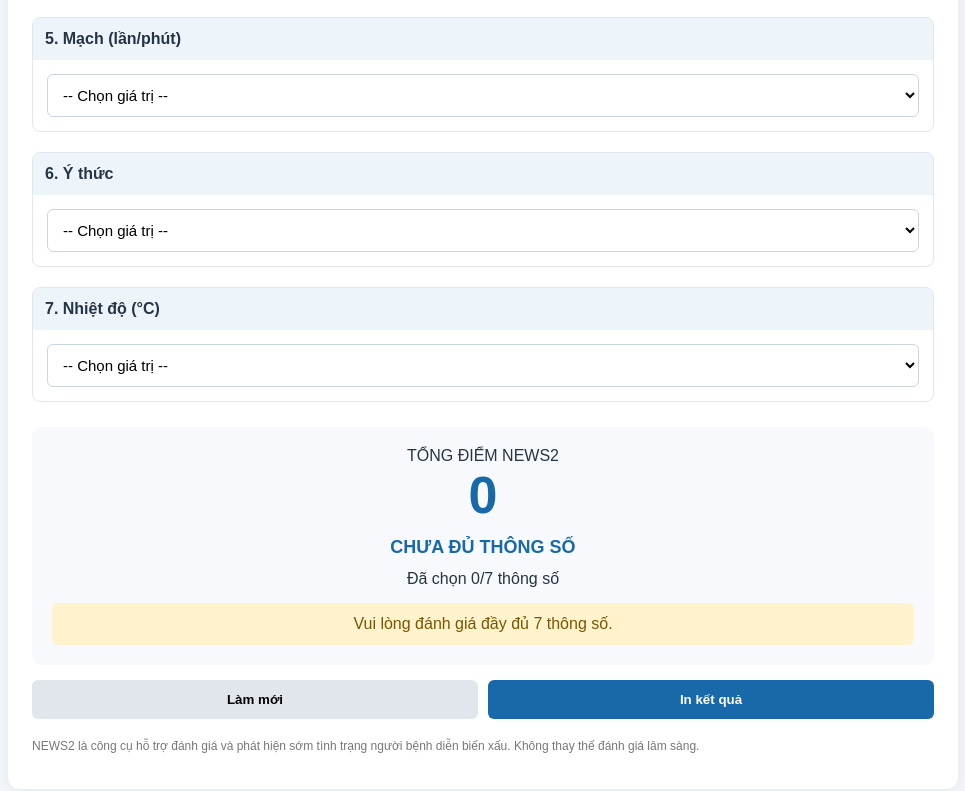
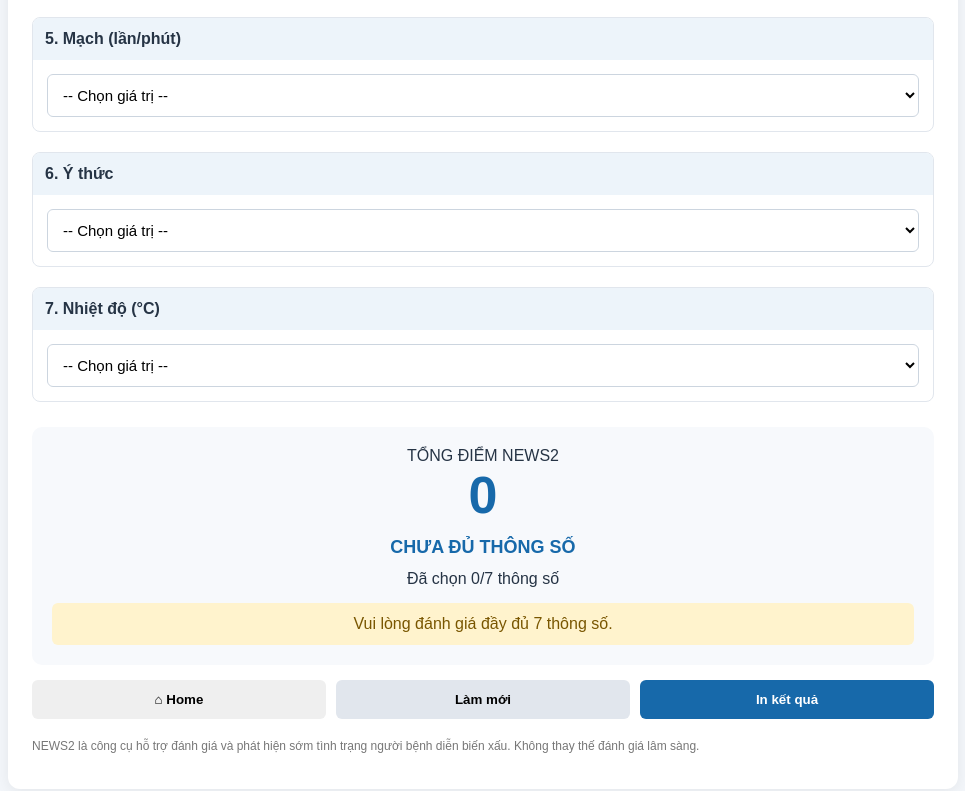
Before and after one commit to y1j5/truyenthongsk, a plain HTML site: page news2.html in a window 1280 px wide. Shown: the part 819-1610 px from the top of the page, without its empty margins (157-1122 px from the left). Drawn offline with Linux system fonts and the light colour scheme.

Commit message:
Update news2.html

```diff
--- a/news2.html
+++ b/news2.html
@@ -177,6 +177,7 @@ button {
 </div>
 
 <div class="buttons">
+  <button class="home" onclick="goHome()">⌂ Home</button>
   <button class="reset" onclick="resetForm()">Làm mới</button>
   <button class="print" onclick="window.print()">In kết quả</button>
 </div>
```
